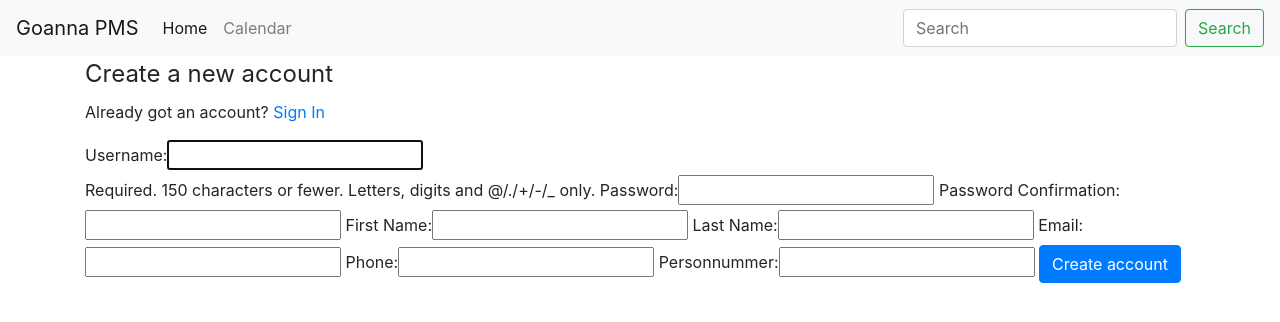
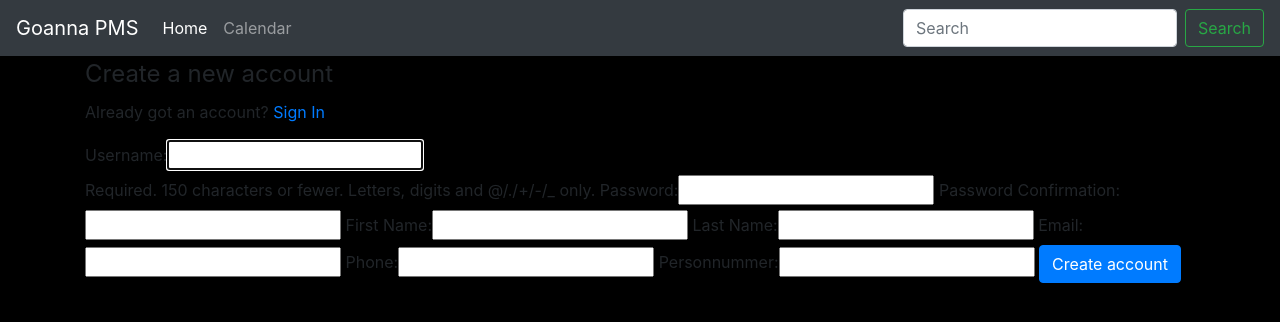
Before and after one commit to js-ferguson/djGoannaPMS, a Django app: page /register_user in a window 1280 px wide. Shown: the top 322 px of the page. Run offline with Django 3.2, Linux system fonts and the light colour scheme; some libraries are stand-ins or nearby versions.

Commit message:
changed to a dark theme

```diff
--- a/static/css/style.css
+++ b/static/css/style.css
@@ -1,3 +1,9 @@
+body {
+  background-color: #000; }
+
+.navbar {
+  background-color: #000; }
+
 .private-business {
   width: 100%;
   margin: auto;
--- a/static/sass/style.scss
+++ b/static/sass/style.scss
@@ -1,3 +1,11 @@
+body {
+  background-color: #000;
+}
+
+.navbar {
+  background-color: #000;
+}
+
 .private-business {
     width: 100%;
     margin: auto;
--- a/templates/base.html
+++ b/templates/base.html
@@ -18,7 +18,7 @@
 </head>
 <body>
     <!-- Fixed masthead -->
-    <nav class="navbar navbar-expand-lg navbar-light bg-light">
+    <nav class="navbar navbar-expand-lg navbar-dark bg-dark">
   <a class="navbar-brand" href="#">Goanna PMS</a>
   <button class="navbar-toggler" type="button" data-toggle="collapse" data-target="#navbarSupportedContent" aria-controls="navbarSupportedContent" aria-expanded="false" aria-label="Toggle navigation">
     <span class="navbar-toggler-icon"></span>
```
Also changed, not shown: 1 other file.
